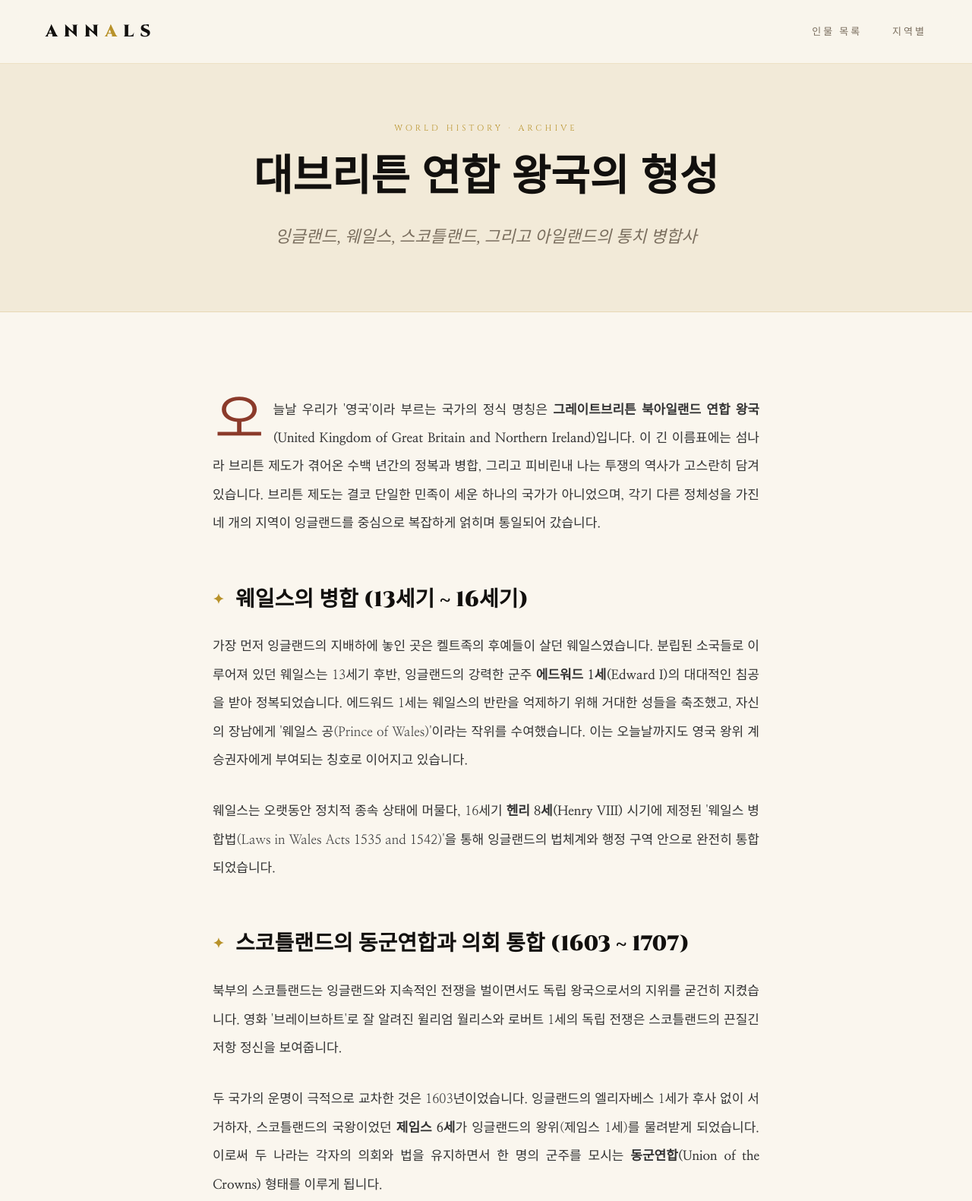
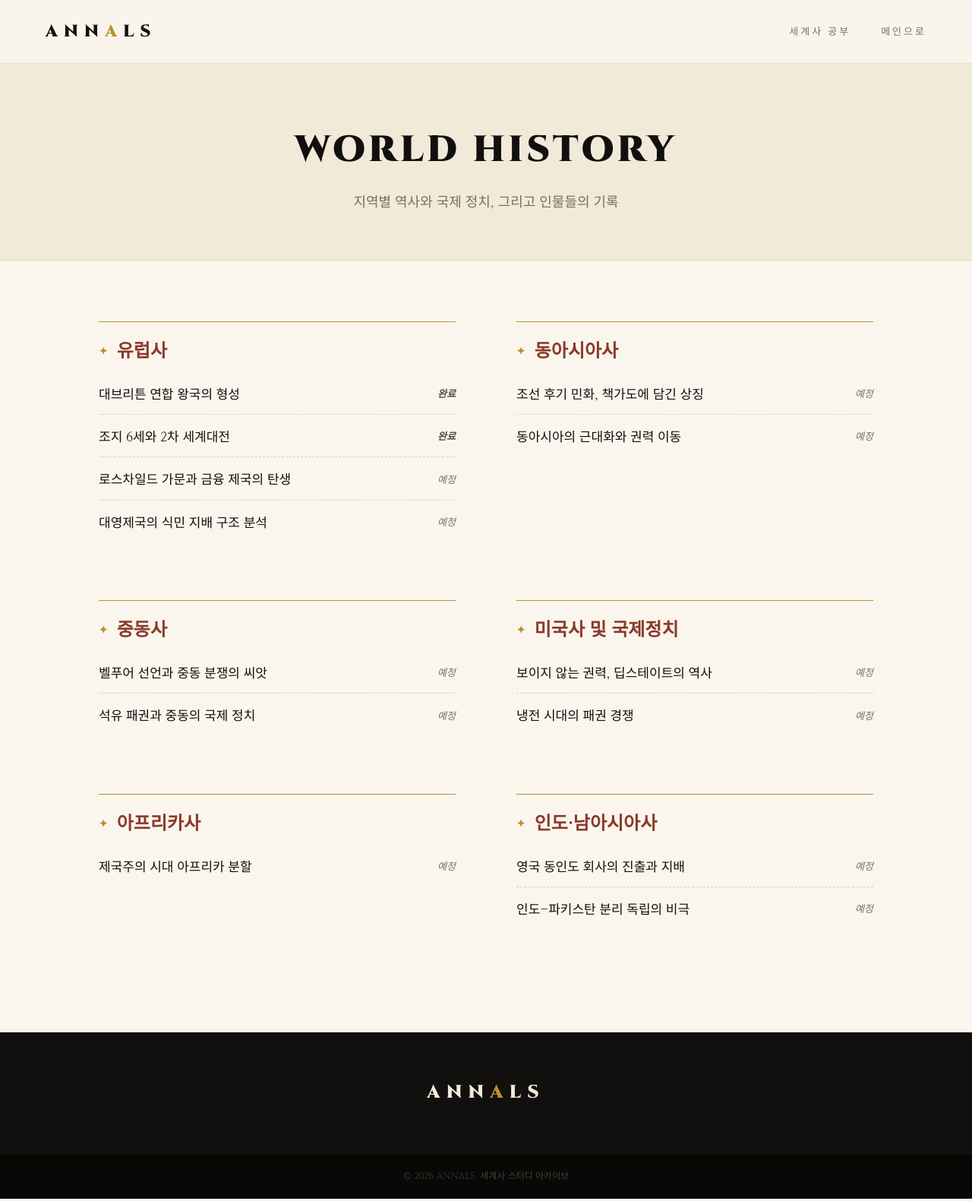
Before and after one commit to jeongdami909-cmd/annals-archive, a plain HTML site: page index.html in a window 1280 px wide. Shown: the top 1581 px of the page at 76% size. Drawn offline with nearby package versions, Linux system fonts and the light colour scheme; a web font is replaced by a local one.

Commit message:
index.html 업데이트

```diff
--- a/index.html
+++ b/index.html
@@ -3,7 +3,7 @@
 <head>
   <meta charset="UTF-8">
   <meta name="viewport" content="width=device-width, initial-scale=1.0">
-  <title>영국 연합 왕국의 형성 — ANNALS</title>
+  <title>세계사 공부 아카이브 — ANNALS</title>
   <link href="https://fonts.googleapis.com/css2?family=IM+Fell+English:ital@0;1&family=Nanum+Myeongjo:wght@400;700&family=Cinzel:wght@400;600;900&family=Cormorant+Garamond:ital,wght@0,300;0,400;0,600;1,300;1,400&display=swap" rel="stylesheet">
   <style>
     :root {
@@ -14,73 +14,145 @@
     * { margin: 0; padding: 0; box-sizing: border-box; }
     html { scroll-behavior: smooth; }
     body { background: var(--warm-white); color: var(--ink); font-family: 'Nanum Myeongjo', serif; line-height: 1.6; }
+
+    /* 네비게이션바 */
     nav { position: fixed; top: 0; left: 0; right: 0; z-index: 100; display: flex; align-items: center; justify-content: space-between; padding: 24px 60px; background: rgba(250,246,238,0.92); backdrop-filter: blur(12px); border-bottom: 1px solid rgba(184,146,42,0.2); }
     .nav-logo { font-family: 'Cinzel', serif; font-size: 22px; font-weight: 900; letter-spacing: 8px; color: var(--ink); text-decoration: none; }
     .nav-logo span { color: var(--gold); }
     .nav-links { display: flex; gap: 40px; list-style: none; }
     .nav-links a { font-family: 'Cormorant Garamond', serif; font-size: 13px; letter-spacing: 3px; text-transform: uppercase; color: var(--muted); text-decoration: none; transition: color 0.3s; }
-    .article-header { padding: 160px 60px 80px; text-align: center; background: var(--parchment); border-bottom: 1px solid rgba(184,146,42,0.2); }
-    .article-meta { font-family: 'Cinzel', serif; font-size: 11px; letter-spacing: 4px; color: var(--gold); margin-bottom: 20px; text-transform: uppercase; }
-    .article-main-title { font-family: 'Nanum Myeongjo', serif; font-size: clamp(32px, 5vw, 56px); font-weight: 700; color: var(--ink); margin-bottom: 24px; line-height: 1.3; }
-    .article-subtitle { font-family: 'IM Fell English', serif; font-style: italic; font-size: 22px; color: var(--muted); max-width: 600px; margin: 0 auto; }
-    .article-content-wrapper { max-width: 800px; margin: 0 auto; padding: 80px 40px; }
-    .article-content h2 { font-family: 'Cinzel', serif; font-size: 28px; color: var(--ink); margin: 60px 0 20px; display: flex; align-items: center; gap: 15px; }
-    .article-content h2::before { content: '✦'; color: var(--gold); font-size: 18px; }
-    .article-content p { font-size: 17px; line-height: 2.2; color: #333; margin-bottom: 30px; text-align: justify; }
-    .article-content .dropcap::first-letter { float: left; font-family: 'Cinzel', serif; font-size: 70px; line-height: 60px; padding-top: 4px; padding-right: 12px; padding-left: 3px; color: var(--rust); }
-    .timeline-box { background: var(--parchment); border: 1px solid rgba(184,146,42,0.3); padding: 40px; margin: 40px 0; }
-    .timeline-box h3 { font-family: 'Nanum Myeongjo', serif; font-size: 20px; color: var(--rust); margin-bottom: 15px; }
-    footer { background: var(--ink); padding: 60px; text-align: center; color: var(--parchment); margin-top: 60px; }
+    .nav-links a:hover { color: var(--gold); }
+
+    /* 헤더 */
+    .archive-header { padding: 160px 60px 60px; text-align: center; background: var(--parchment); border-bottom: 1px solid rgba(184,146,42,0.2); }
+    .archive-title { font-family: 'Cinzel', serif; font-size: clamp(32px, 4vw, 48px); font-weight: 700; color: var(--ink); margin-bottom: 16px; letter-spacing: 4px; }
+    .archive-subtitle { font-family: 'Nanum Myeongjo', serif; font-size: 18px; color: var(--muted); }
+
+    /* 리스트 그리드 (표 대신 텍스트 리스트 사용) */
+    .directory-container { max-width: 1100px; margin: 0 auto; padding: 80px 40px; }
+    .directory-grid { display: grid; grid-template-columns: repeat(2, 1fr); gap: 60px 80px; }
+    .category-block { border-top: 1px solid var(--gold); padding-top: 20px; }
+    .category-title { font-family: 'Nanum Myeongjo', serif; font-size: 24px; font-weight: 700; color: var(--rust); margin-bottom: 24px; display: flex; align-items: center; gap: 12px; }
+    .category-title::before { content: '✦'; font-size: 14px; color: var(--gold); }
+
+    .simple-list { list-style: none; }
+    .simple-list li { margin-bottom: 16px; border-bottom: 1px dashed rgba(122, 110, 94, 0.3); padding-bottom: 12px; }
+    .simple-list li:last-child { border-bottom: none; }
+    .simple-list a { text-decoration: none; color: var(--ink); font-size: 17px; display: flex; justify-content: space-between; align-items: center; transition: all 0.3s ease; }
+    .simple-list a:hover { color: var(--gold); padding-left: 8px; }
+
+    .article-status { font-family: 'Cormorant Garamond', serif; font-size: 13px; color: var(--muted); font-style: italic; }
+    .status-done { color: var(--olive); font-weight: 600; }
+
+    /* 푸터 */
+    footer { background: var(--ink); padding: 60px; text-align: center; color: var(--parchment); margin-top: 40px; }
     .footer-bottom { background: #0a0806; padding: 20px; text-align: center; border-top: 1px solid rgba(184,146,42,0.1); font-size: 12px; color: rgba(242,234,216,0.25); }
-    @media (max-width: 900px) { nav { padding: 20px 24px; } .nav-links { display: none; } .article-header { padding: 120px 24px 60px; } .article-content-wrapper { padding: 40px 24px; } }
+
+    @media (max-width: 900px) { nav { padding: 20px 24px; } .nav-links { display: none; } .archive-header { padding: 120px 24px 40px; } .directory-container { padding: 40px 24px; } .directory-grid { grid-template-columns: 1fr; gap: 50px; } }
   </style>
 </head>
 <body>
+
   <nav>
     <a href="index.html" class="nav-logo">ANN<span>A</span>LS</a>
     <ul class="nav-links">
-      <li><a href="archive.html">인물 목록</a></li>
-      <li><a href="archive.html">지역별</a></li>
+      <li><a href="archive.html">세계사 공부</a></li>
+      <li><a href="index.html">메인으로</a></li>
     </ul>
   </nav>
 
-  <header class="article-header">
-    <p class="article-meta">World History · Archive</p>
-    <h1 class="article-main-title">대브리튼 연합 왕국의 형성</h1>
-    <p class="article-subtitle">잉글랜드, 웨일스, 스코틀랜드, 그리고 아일랜드의 통치 병합사</p>
+  <header class="archive-header">
+    <h1 class="archive-title">WORLD HISTORY</h1>
+    <p class="archive-subtitle">지역별 역사와 국제 정치, 그리고 인물들의 기록</p>
   </header>
 
-  <main class="article-content-wrapper">
-    <article class="article-content">
-      <p class="dropcap">오</p><p>늘날 우리가 '영국'이라 부르는 국가의 정식 명칭은 <strong>그레이트브리튼 북아일랜드 연합 왕국(United Kingdom of Great Britain and Northern Ireland)</strong>입니다. 이 긴 이름표에는 섬나라 브리튼 제도가 겪어온 수백 년간의 정복과 병합, 그리고 피비린내 나는 투쟁의 역사가 고스란히 담겨 있습니다. 브리튼 제도는 결코 단일한 민족이 세운 하나의 국가가 아니었으며, 각기 다른 정체성을 가진 네 개의 지역이 잉글랜드를 중심으로 복잡하게 얽히며 통일되어 갔습니다.</p>
+  <main class="directory-container">
+    <div class="directory-grid">
 
-      <h2>웨일스의 병합 (13세기 ~ 16세기)</h2>
-      <p>가장 먼저 잉글랜드의 지배하에 놓인 곳은 켈트족의 후예들이 살던 웨일스였습니다. 분립된 소국들로 이루어져 있던 웨일스는 13세기 후반, 잉글랜드의 강력한 군주 <strong>에드워드 1세(Edward I)</strong>의 대대적인 침공을 받아 정복되었습니다. 에드워드 1세는 웨일스의 반란을 억제하기 위해 거대한 성들을 축조했고, 자신의 장남에게 '웨일스 공(Prince of Wales)'이라는 작위를 수여했습니다. 이는 오늘날까지도 영국 왕위 계승권자에게 부여되는 칭호로 이어지고 있습니다.</p>
-      <p>웨일스는 오랫동안 정치적 종속 상태에 머물다, 16세기 <strong>헨리 8세(Henry VIII)</strong> 시기에 제정된 '웨일스 병합법(Laws in Wales Acts 1535 and 1542)'을 통해 잉글랜드의 법체계와 행정 구역 안으로 완전히 통합되었습니다.</p>
+      <div class="category-block">
+        <h2 class="category-title">유럽사</h2>
+        <ul class="simple-list">
+          <li>
+            <a href="history_uk.html"><span>대브리튼 연합 왕국의 형성</span><span class="article-status status-done">완료</span></a>
+          </li>
+          <li>
+            <a href="george_vi.html"><span>조지 6세와 2차 세계대전</span><span class="article-status status-done">완료</span></a>
+          </li>
+          <li>
+            <a href="#"><span>로스차일드 가문과 금융 제국의 탄생</span><span class="article-status">예정</span></a>
+          </li>
+          <li>
+            <a href="#"><span>대영제국의 식민 지배 구조 분석</span><span class="article-status">예정</span></a>
+          </li>
+        </ul>
+      </div>
 
-      <h2>스코틀랜드의 동군연합과 의회 통합 (1603 ~ 1707)</h2>
-      <p>북부의 스코틀랜드는 잉글랜드와 지속적인 전쟁을 벌이면서도 독립 왕국으로서의 지위를 굳건히 지켰습니다. 영화 '브레이브하트'로 잘 알려진 윌리엄 월리스와 로버트 1세의 독립 전쟁은 스코틀랜드의 끈질긴 저항 정신을 보여줍니다.</p>
-      <p>두 국가의 운명이 극적으로 교차한 것은 1603년이었습니다. 잉글랜드의 엘리자베스 1세가 후사 없이 서거하자, 스코틀랜드의 국왕이었던 <strong>제임스 6세</strong>가 잉글랜드의 왕위(제임스 1세)를 물려받게 되었습니다. 이로써 두 나라는 각자의 의회와 법을 유지하면서 한 명의 군주를 모시는 <strong>동군연합(Union of the Crowns)</strong> 형태를 이루게 됩니다.</p>
-      <p>이후 약 100년이 지난 1707년, 경제적 파산 위기에 처한 스코틀랜드는 잉글랜드와의 <strong>연합법(Acts of Union 1707)</strong>을 통과시킵니다. 이 법안으로 두 나라의 의회가 런던 웨스트민스터로 통합되었고, 마침내 <strong>그레이트브리튼 왕국(Kingdom of Great Britain)</strong>이 탄생했습니다.</p>
+      <div class="category-block">
+        <h2 class="category-title">동아시아사</h2>
+        <ul class="simple-list">
+          <li>
+            <a href="#"><span>조선 후기 민화, 책가도에 담긴 상징</span><span class="article-status">예정</span></a>
+          </li>
+          <li>
+            <a href="#"><span>동아시아의 근대화와 권력 이동</span><span class="article-status">예정</span></a>
+          </li>
+        </ul>
+      </div>
 
-      <div class="timeline-box">
-        <h3>✦ 핵심 병합 연표</h3>
-        <p>
-          <strong>1536, 1542</strong> — 웨일스 병합법 제정 (잉글랜드에 완전 흡수)<br>
-          <strong>1603</strong> — 잉글랜드-스코틀랜드 동군연합 (Union of the Crowns)<br>
-          <strong>1707</strong> — 그레이트브리튼 연합 왕국 성립 (스코틀랜드 의회 통합)<br>
-          <strong>1801</strong> — 대브리튼 아일랜드 연합 왕국 성립 (아일랜드 병합)<br>
-          <strong>1922</strong> — 아일랜드 자유국 독립 (북아일랜드만 영국 잔류)
-        </p>
+      <div class="category-block">
+        <h2 class="category-title">중동사</h2>
+        <ul class="simple-list">
+          <li>
+            <a href="#"><span>벨푸어 선언과 중동 분쟁의 씨앗</span><span class="article-status">예정</span></a>
+          </li>
+          <li>
+            <a href="#"><span>석유 패권과 중동의 국제 정치</span><span class="article-status">예정</span></a>
+          </li>
+        </ul>
       </div>
-    </article>
+
+      <div class="category-block">
+        <h2 class="category-title">미국사 및 국제정치</h2>
+        <ul class="simple-list">
+          <li>
+            <a href="#"><span>보이지 않는 권력, 딥스테이트의 역사</span><span class="article-status">예정</span></a>
+          </li>
+          <li>
+            <a href="#"><span>냉전 시대의 패권 경쟁</span><span class="article-status">예정</span></a>
+          </li>
+        </ul>
+      </div>
+
+      <div class="category-block">
+        <h2 class="category-title">아프리카사</h2>
+        <ul class="simple-list">
+          <li>
+            <a href="#"><span>제국주의 시대 아프리카 분할</span><span class="article-status">예정</span></a>
+          </li>
+        </ul>
+      </div>
+
+      <div class="category-block">
+        <h2 class="category-title">인도·남아시아사</h2>
+        <ul class="simple-list">
+          <li>
+            <a href="#"><span>영국 동인도 회사의 진출과 지배</span><span class="article-status">예정</span></a>
+          </li>
+          <li>
+            <a href="#"><span>인도-파키스탄 분리 독립의 비극</span><span class="article-status">예정</span></a>
+          </li>
+        </ul>
+      </div>
+
+    </div>
   </main>
 
   <footer>
     <div class="logo" style="font-family: 'Cinzel', serif; font-size: 24px; font-weight: 900; letter-spacing: 8px;">ANN<span style="color: var(--gold);">A</span>LS</div>
   </footer>
   <div class="footer-bottom">
-    <p>© 2026 ANNALS. All rights reserved.</p>
+    <p>© 2026 ANNALS. 세계사 스터디 아카이브</p>
   </div>
+
 </body>
 </html>
```
